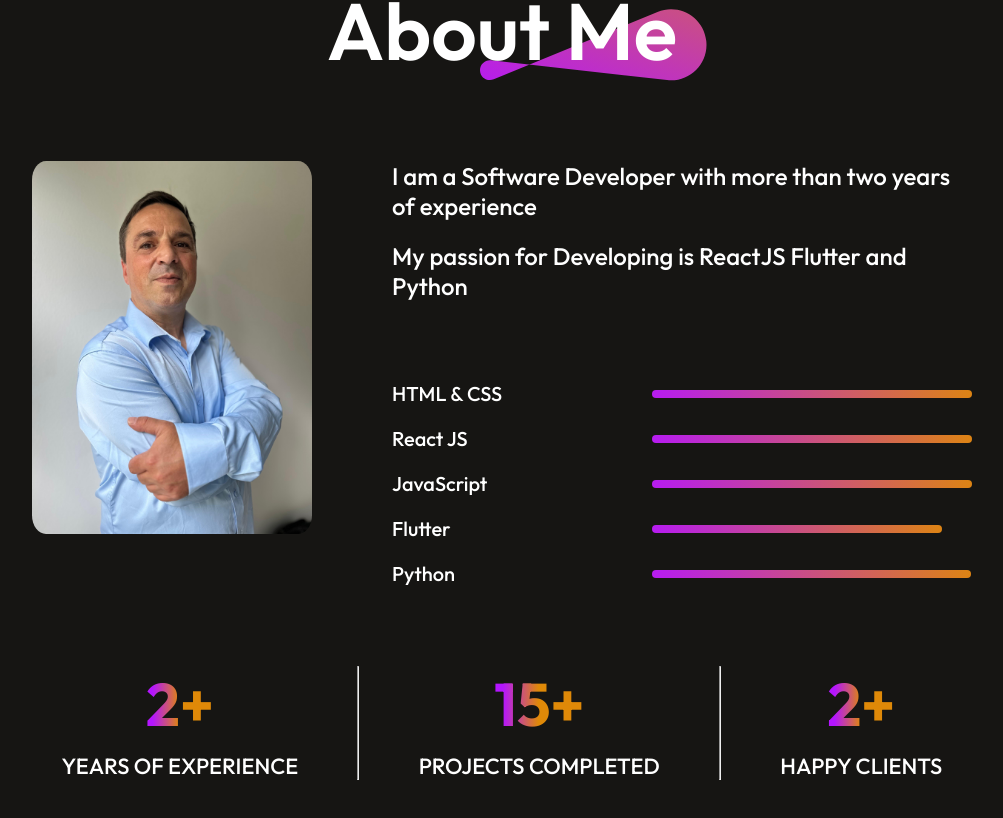
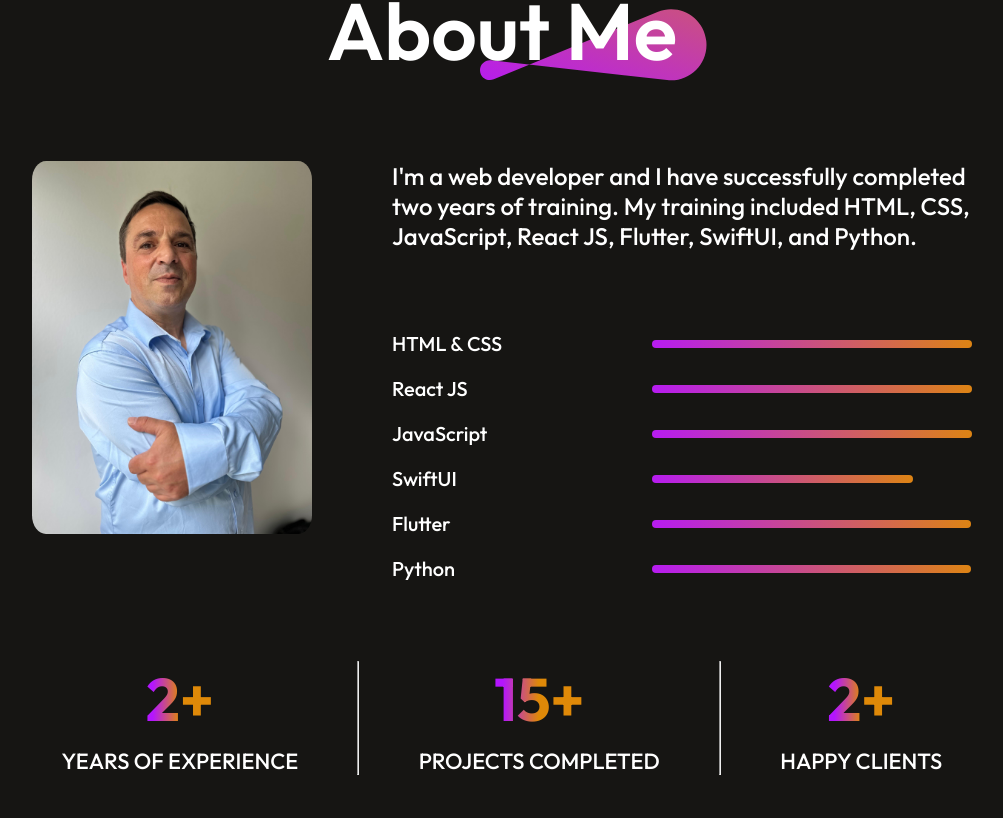
Before and after one commit to Giancarlo49/portfolio2024, a React (Vite) app: page / in a window 1280 px wide. Shown: the part 1120-1938 px from the top of the page, without its empty margins (138-1141 px from the left). Built offline with nearby package versions, Linux system fonts and the light colour scheme.

Commit message:
about page text angepasst

```diff
--- a/src/Components/About/About.jsx
+++ b/src/Components/About/About.jsx
@@ -16,14 +16,15 @@ const About = () => {
               </div>
               <div className="about-right">
                   <div className="about-para">
-                      <p>I am a Software Developer with more than two years of experience</p>
-                      <p>My passion for Developing is ReactJS Flutter and Python</p>
+                      <p>I'm a web developer and I have successfully completed two years of training. My training included HTML, CSS, JavaScript, React JS, Flutter, SwiftUI, and Python.</p>
+
                   </div>
                   <div className="about-skills">
                       <div className="about-skill"><p>HTML & CSS</p><hr style={{width: "60%"}}/></div>
                       <div className="about-skill"><p>React JS</p><hr style={{ width: "70%" }} /></div>
-                      <div className="about-skill"><p>JavaScript</p><hr style={{width: "60%"}}/></div>
-                      <div className="about-skill"><p>Flutter</p><hr style={{width: "50%"}}/></div>
+                      <div className="about-skill"><p>JavaScript</p><hr style={{ width: "60%" }} /></div>
+                      <div className="about-skill"><p>SwiftUI</p><hr style={{width: "45%"}}/></div>
+                      <div className="about-skill"><p>Flutter</p><hr style={{width: "55%"}}/></div>
                       <div className="about-skill"><p>Python</p><hr style={{width: "55%"}}/></div>
                   </div>
               </div>
```
